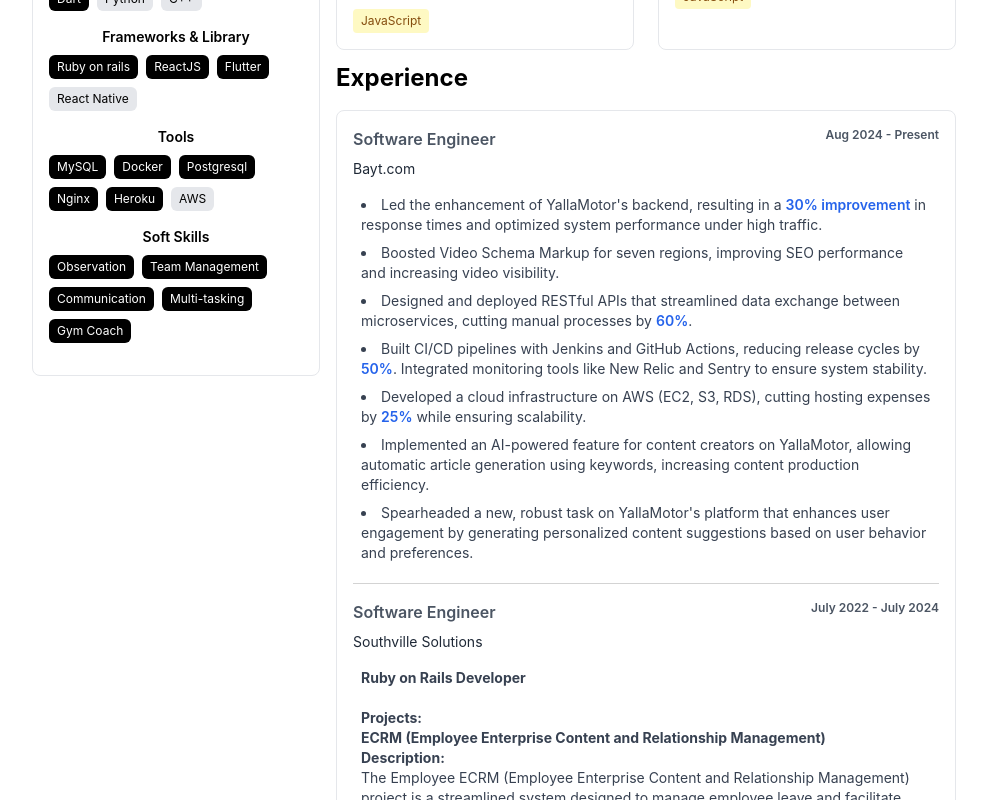
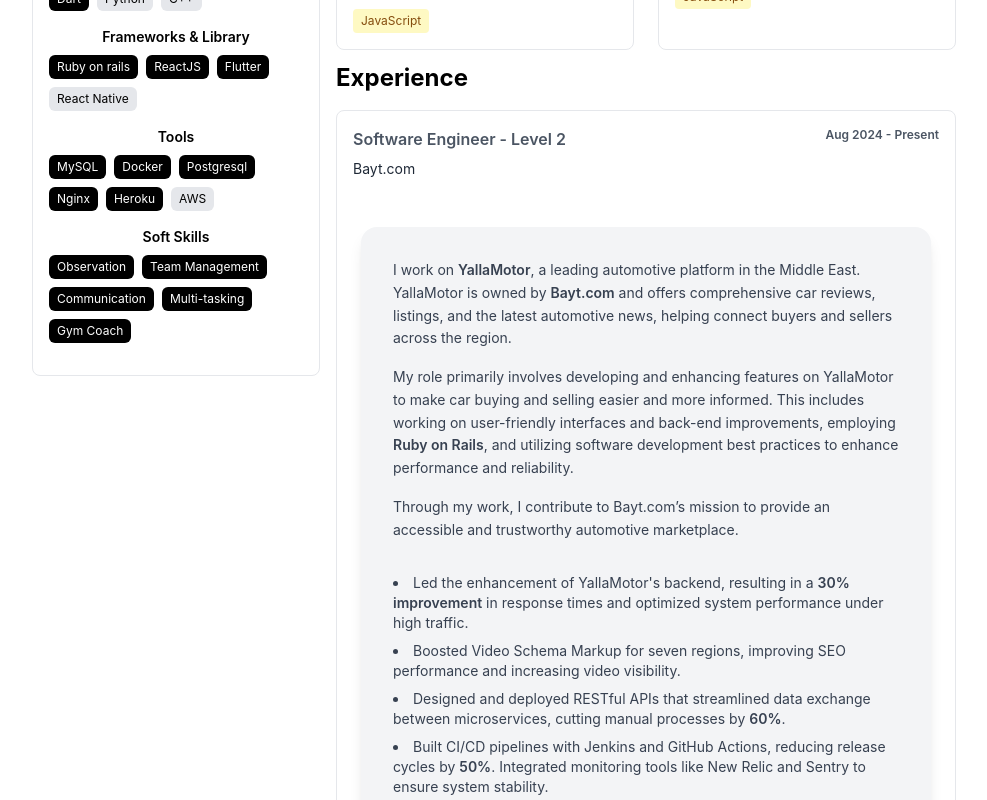
Before and after one commit to yaibrahim/github-clone-react, a React (Create React App) app: page / in a window 1280 px wide. Shown: the part 760-1560 px from the top of the page, without its empty margins (154-1141 px from the left). Built offline with nearby package versions, Linux system fonts and the light colour scheme.

Commit message:
some more updates

```diff
--- a/src/components/Projects.js
+++ b/src/components/Projects.js
@@ -1,16 +1,27 @@
 function ProjectBayt() {
   return (
-    <div>
+    <div class="bg-gray-100 p-8 rounded-2xl shadow-lg max-w-4xl mx-auto my-8">
+      <p class="text-gray-700 leading-relaxed mb-4">
+        I work on <span class="font-semibold">YallaMotor</span>, a leading automotive platform in the Middle East. YallaMotor is owned by <span class="font-semibold">Bayt.com</span> and offers comprehensive car reviews, listings, and the latest automotive news, helping connect buyers and sellers across the region.
+      </p>
+      <p class="text-gray-700 leading-relaxed mb-4">
+        My role primarily involves developing and enhancing features on YallaMotor to make car buying and selling easier and more informed. This includes working on user-friendly interfaces and back-end improvements, employing <span class="font-semibold">Ruby on Rails</span>, and utilizing software development best practices to enhance performance and reliability.
+      </p>
+      <p class="text-gray-700 leading-relaxed mb-8">
+        Through my work, I contribute to Bayt.com’s mission to provide an accessible and trustworthy automotive marketplace.
+      </p>
+
       <ul class="list-disc list-inside text-gray-700 space-y-2">
-        <li>Led the enhancement of YallaMotor's backend, resulting in a <span class="font-semibold text-blue-600">30% improvement</span> in response times and optimized system performance under high traffic.</li>
+        <li>Led the enhancement of YallaMotor's backend, resulting in a <span class="font-semibold">30% improvement</span> in response times and optimized system performance under high traffic.</li>
         <li>Boosted Video Schema Markup for seven regions, improving SEO performance and increasing video visibility.</li>
-        <li>Designed and deployed RESTful APIs that streamlined data exchange between microservices, cutting manual processes by <span class="font-semibold text-blue-600">60%</span>.</li>
-        <li>Built CI/CD pipelines with Jenkins and GitHub Actions, reducing release cycles by <span class="font-semibold text-blue-600">50%</span>. Integrated monitoring tools like New Relic and Sentry to ensure system stability.</li>
-        <li>Developed a cloud infrastructure on AWS (EC2, S3, RDS), cutting hosting expenses by <span class="font-semibold text-blue-600">25%</span> while ensuring scalability.</li>
+        <li>Designed and deployed RESTful APIs that streamlined data exchange between microservices, cutting manual processes by <span class="font-semibold">60%</span>.</li>
+        <li>Built CI/CD pipelines with Jenkins and GitHub Actions, reducing release cycles by <span class="font-semibold">50%</span>. Integrated monitoring tools like New Relic and Sentry to ensure system stability.</li>
+        <li>Developed a cloud infrastructure on AWS (EC2, S3, RDS), cutting hosting expenses by <span class="font-semibold">25%</span> while ensuring scalability.</li>
         <li>Implemented an AI-powered feature for content creators on YallaMotor, allowing automatic article generation using keywords, increasing content production efficiency.</li>
         <li>Spearheaded a new, robust task on YallaMotor's platform that enhances user engagement by generating personalized content suggestions based on user behavior and preferences.</li>
       </ul>
     </div>
+
 
   );
 }
--- a/src/main-components/Experiences.js
+++ b/src/main-components/Experiences.js
@@ -6,7 +6,7 @@
         <>
             <h1 className="text-2xl font-bold mb-4 text-left pt-3 text-black dark:text-white">Experience</h1>
             <div className="bg-white dark:bg-gray-800 p-4 rounded-lg border text-left">
-                <ExperienceTab designation="Software Engineer" company="Bayt.com" date="Aug 2024 - Present" description={<ProjectBayt />} darkMode={darkMode} />
+                <ExperienceTab designation="Software Engineer - Level 2" company="Bayt.com" date="Aug 2024 - Present" description={<ProjectBayt />} darkMode={darkMode} />
                 <ExperienceTab designation="Software Engineer" company="Southville Solutions" date="July 2022 - July 2024" description={<ProjectSouthville />} darkMode={darkMode} />
                 <ExperienceTab designation="Associate Software Engineer" company="Devntech Pvt Ltd" date="Jan 2022 - Jun 2022" description={<ProjectDevntech />} darkMode={darkMode}/>
                 <ExperienceTab designation="Software Developer" company="WorldSrc (Freelance - Remote)" date="Nov 2020 - Nov 2021" description={<ProjectWorldSrc />} darkMode={darkMode} />
```
